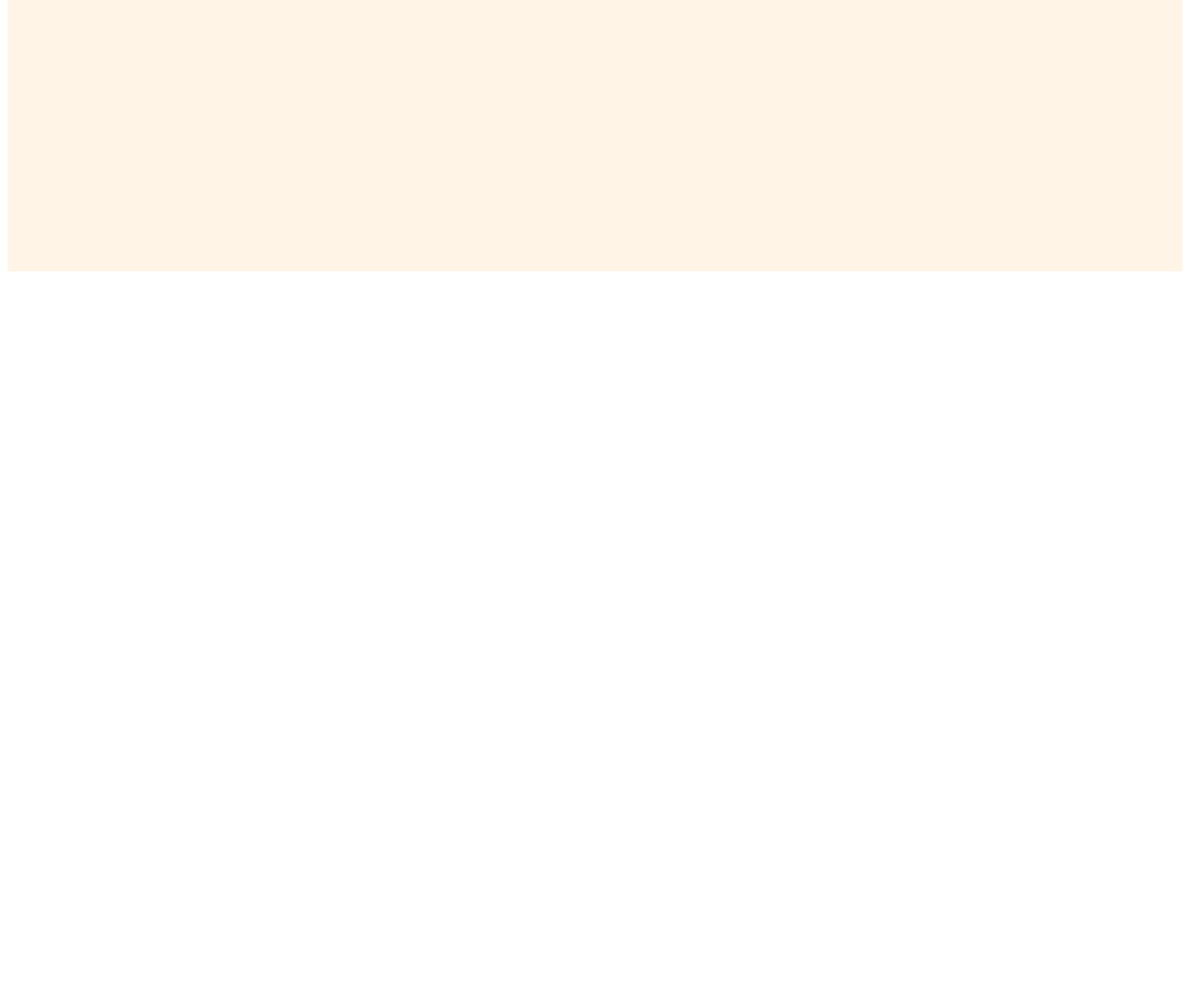
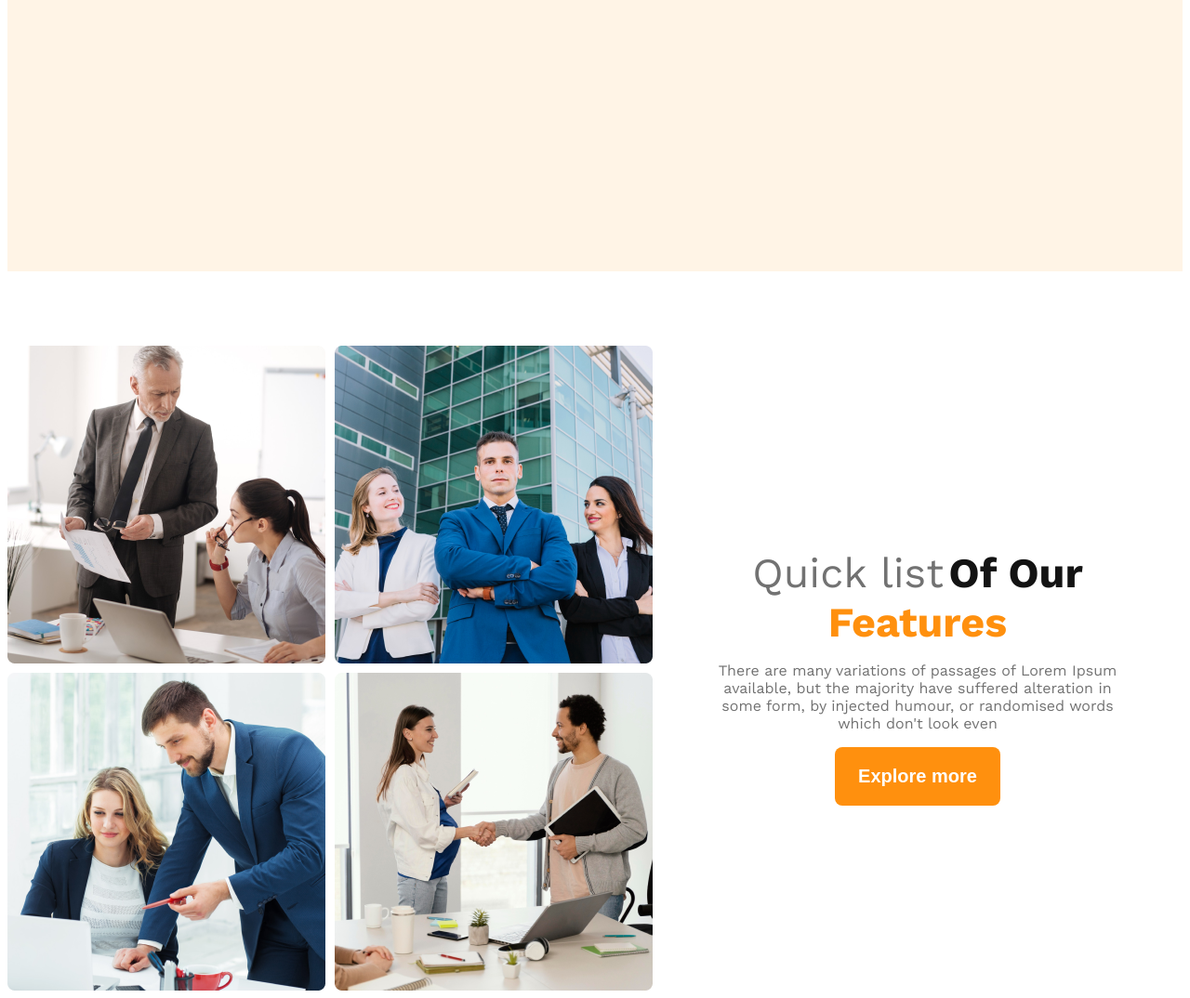
Before and after one commit to arafat-sabbir/g3-architects, a plain HTML site: page index.html in a window 1280 px wide. Shown: the part 1118-2192 px from the top of the page at 93% size. Before the commit the page ends 1418 px from the top, so only its background shows below. Drawn offline with nearby package versions, Linux system fonts and the light colour scheme.

Commit message:
added the feature section

```diff
--- a/index.html
+++ b/index.html
@@ -33,7 +33,20 @@
         <img class="banner-img" src="images/banner.png" alt="">
     </header>
     <main>
+        <section class="feature-container">
+            <div class="feature-img">
+                <img src="images/team1.png" alt="">
+                <img src="images/team2.png" alt="">
+                <img src="images/team3.png" alt="">
+                <img src="images/team4.png" alt="">
 
+            </div>
+            <div class="feature-content">
+                <h1></h1><span class="quick-list">Quick list</span> <span class="of-our">Of Our</span>  <span class="Features">Features</span></h1>
+                <p class="description-primary">There are many variations of passages of Lorem Ipsum available, but the majority have suffered alteration in some form, by injected humour, or randomised words which don't look even</p>
+                <button class="btn-primary">Explore more</button>
+            </div>
+        </section>
     </main>
     <footer>
 
--- a/style.css
+++ b/style.css
@@ -59,7 +59,7 @@
  /* banner section start */
 
  .banner-content {
-    max-width: 800px;
+     max-width: 800px;
      margin: 0px auto;
      text-align: center;
  }
@@ -75,26 +75,92 @@
      text-align: center;
  }
 
- .banner-img{
+ .banner-img {
      margin-top: 50px;
-     width:100%;
+     width: 100%;
  }
+
+ /* main section */
+ main {
+     max-width: 1440px;
+     margin: auto;
+ }
+
+ .feature-container {
+     display: flex;
+     align-items: center;
+     margin-top: 80px;
+ }
+
+ .feature-img {
+     display: grid;
+     grid-template-columns: repeat(2, 1fr);
+     gap: 10px;
+ }
+
+ .feature-content {
+     text-align: center;
+     margin: 0 70px;
+ }
+
+ .quick-list {
+     color: #727272;
+     font-size: 2.8rem;
+     font-weight: 500;
+ }
+
+ .of-our {
+     color: #131313;
+     font-size: 45px;
+     font-weight: 700;
+ }
+
+ .Features {
+     color: #FF900E;
+     font-size: 2.8rem;
+     font-weight: 700
+ }
+
+
+
+
+
+
+
+
+
 
  /* media quary section smaller phone */
  @media screen and (max-width:576px) {
-     nav {
+
+     nav,
+     .feature-container {
          flex-direction: column;
      }
+    .feature-img{
+        grid-template-columns: repeat( 1 ,1fr)
+    }
+
+     header {
+         padding: 20px;
+     }
+
+     .feature-img {
+        grid-template-columns: 1,1fr
+     }
+
+
+ }
+
+ /* medium device */
+ @media screen and (min-width:576px) and (max-width:992px) {
+     nav,
+     .feature-container
+      {
+         flex-direction: column;
+     }
+
      header {
          padding: 20px;
      }
  }
- /* medium device */
- @media screen and (min-width:576px)  and (max-width:992px) {
-    nav{
-        flex-direction: column;
-    }
-    header {
-        padding: 20px;
-    }
- }
```
